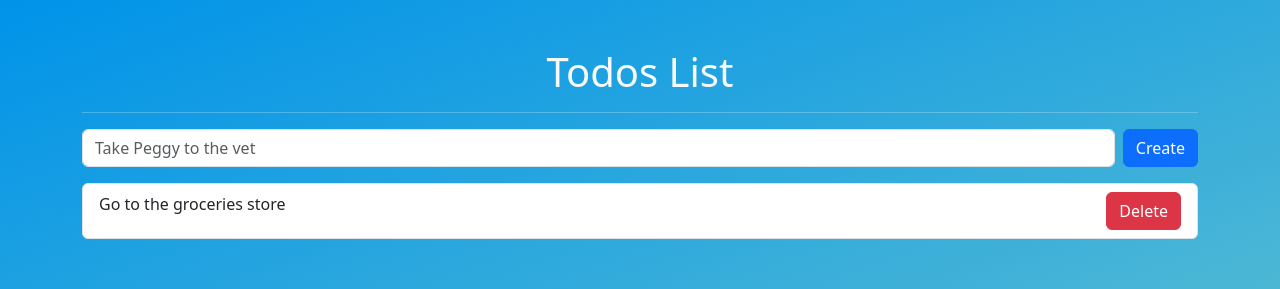
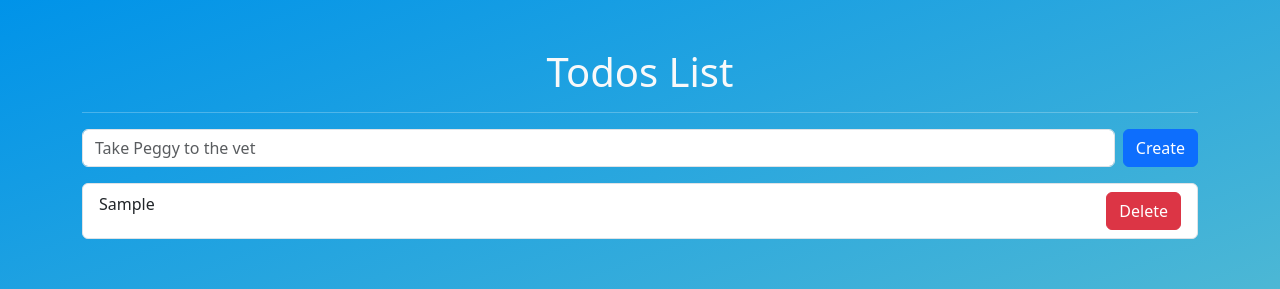
Before and after one commit to danielPomo/basic-todos-list, a React (Vite) app: page / in a window 1280 px wide. Both pictures are taken after typing "Sample" into the empty fields and a click on the button "Create". Shown: the top 289 px of the page. Built offline with nearby package versions, Linux system fonts and the light colour scheme.

Commit message:
Todos can be deleted by position in the array of todos

```diff
--- a/src/components/TodosForm.jsx
+++ b/src/components/TodosForm.jsx
@@ -12,6 +12,11 @@ const TodosForm = () => {
     setTodos([...todos, todo]);
     setTodo("")
   };
+
+  const deleteTodo = (todoPos) => {
+    let todosCopy = todos.filter((todo, pos) => pos !== todoPos)
+    setTodos(todosCopy)
+  }
   return (
     <>
       <Form onSubmit={handleSubmit}>
@@ -27,7 +32,7 @@ const TodosForm = () => {
           </Button>
         </Form.Group>
       </Form>
-      <TodosList />
+      <TodosList todos={todos} deleteTodo={deleteTodo} />
     </>
   );
 };
--- a/src/components/TodosList.jsx
+++ b/src/components/TodosList.jsx
@@ -1,10 +1,18 @@
+/* eslint-disable react/prop-types */
 import { ListGroup } from "react-bootstrap";
 import TodosListItem from "./TodosListItem";
 
-const TodosList = () => {
+const TodosList = ({ todos, deleteTodo }) => {
   return (
     <ListGroup>
-      <TodosListItem/>
+      {todos.map((todo, pos) => (
+        <TodosListItem
+          todo={todo}
+          deleteTodo={deleteTodo}
+              key={pos}
+              pos = {pos}
+        ></TodosListItem>
+      ))}
     </ListGroup>
   );
 };
--- a/src/components/TodosListItem.jsx
+++ b/src/components/TodosListItem.jsx
@@ -1,10 +1,13 @@
+/* eslint-disable react/prop-types */
 import { ListGroup, Button } from "react-bootstrap";
 
-const TodosListItem = () => {
+const TodosListItem = ({ todo, deleteTodo, pos }) => {
   return (
     <ListGroup.Item className="d-flex justify-content-between">
-      Go to the groceries store
-      <Button variant="danger">Delete</Button>
+      {todo}
+      <Button variant="danger" onClick={() => deleteTodo(pos)}>
+        Delete
+      </Button>
     </ListGroup.Item>
   );
 };
```
